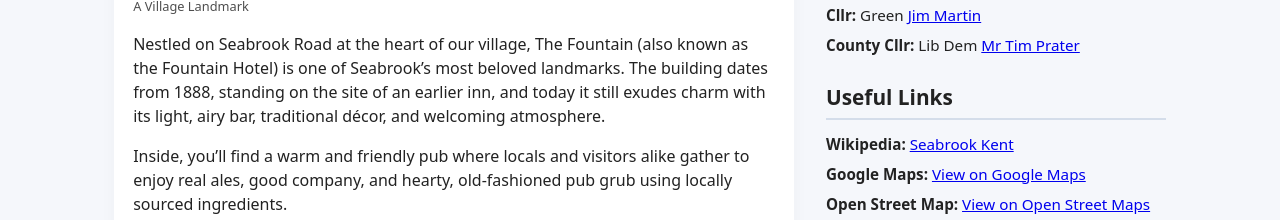
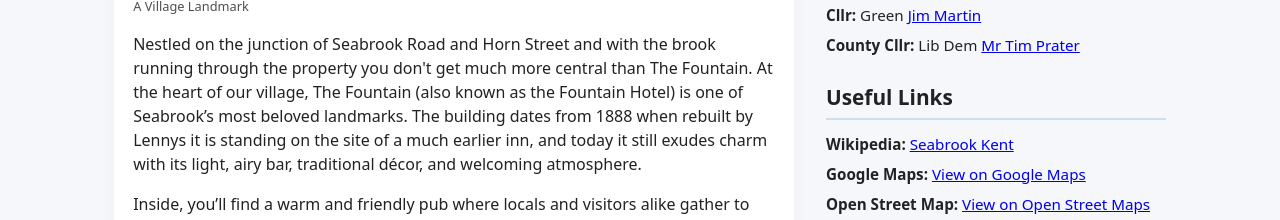
Before and after one commit to seabrookvillagekent/website, a plain HTML site: page index.html in a window 1280 px wide. Shown: the part 689-909 px from the top of the page. Drawn offline with Linux system fonts and the light colour scheme.

Commit message:
Update index.html

```diff
--- a/index.html
+++ b/index.html
@@ -345,7 +345,7 @@
   <img src="the-fountain.jpg" alt="The Fountain Now">
   <p class="meta">A Village Landmark</p>
   <p>
-Nestled on Seabrook Road at the heart of our village, The Fountain (also known as the Fountain Hotel) is one of Seabrook’s most beloved landmarks. The building dates from 1888, standing on the site of an earlier inn, and today it still exudes charm with its light, airy bar, traditional décor, and welcoming atmosphere. </p>
+Nestled on the junction of Seabrook Road and Horn Street and with the brook running through the property you don't get much more central than The Fountain. At the heart of our village, The Fountain (also known as the Fountain Hotel) is one of Seabrook’s most beloved landmarks. The building dates from 1888 when rebuilt by Lennys it is standing on the site of a much earlier inn, and today it still exudes charm with its light, airy bar, traditional décor, and welcoming atmosphere. </p>
 
 <p>Inside, you’ll find a warm and friendly pub where locals and visitors alike gather to enjoy real ales, good company, and hearty, old-fashioned pub grub using locally sourced ingredients. </p>
   <img src="Fountain-1906-Seabrook.jpg" alt="The Fountain in 1900">
@@ -355,8 +355,8 @@ Nestled on Seabrook Road at the heart of our village, The Fountain (also known a
   <p><a href="https://camra.org.uk/pubs/fountain-seabrook-113467"class="card-link">CAMRA</a></p>
 </div>
 
-        <!--
 
+<!--
 <div class="card">
   <h3>The Old Boathouse</h3>
   <img src="https://via.placeholder.com/400x250?text=Image+Coming+Soon" alt="The Old Boathouse">
```
